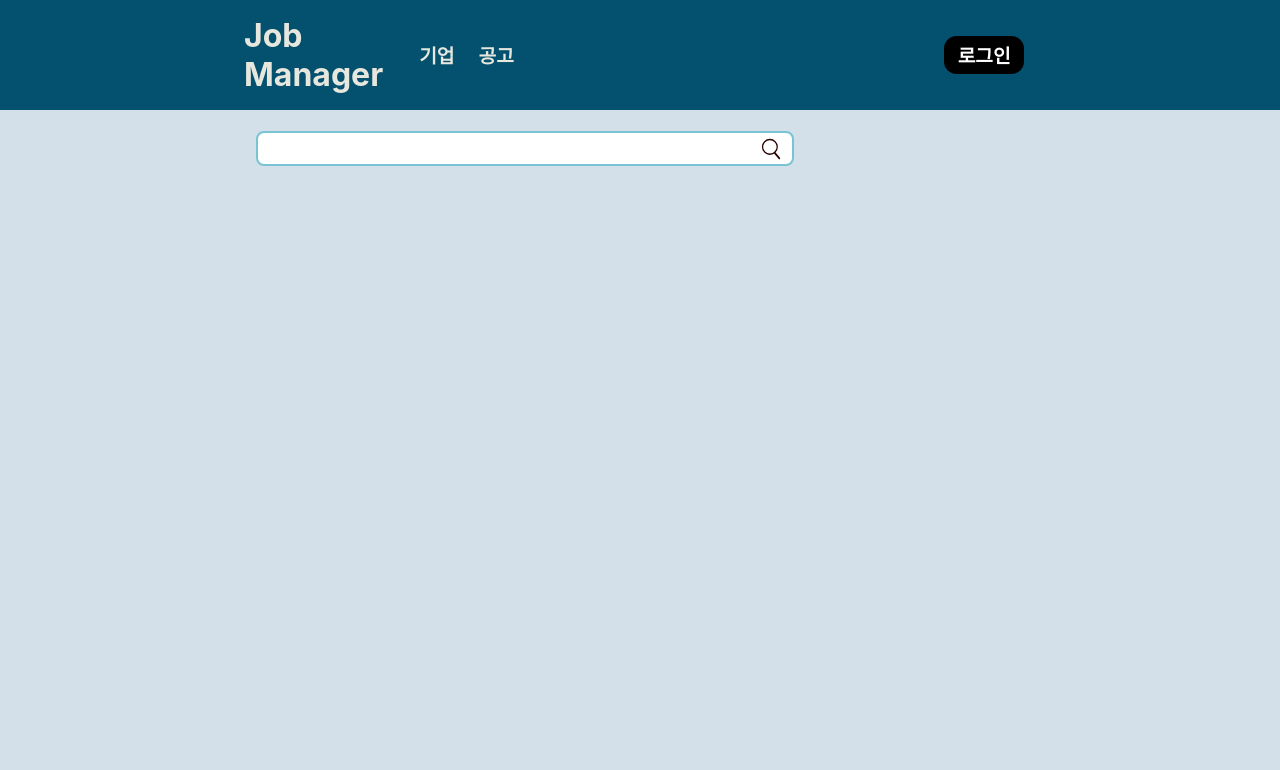
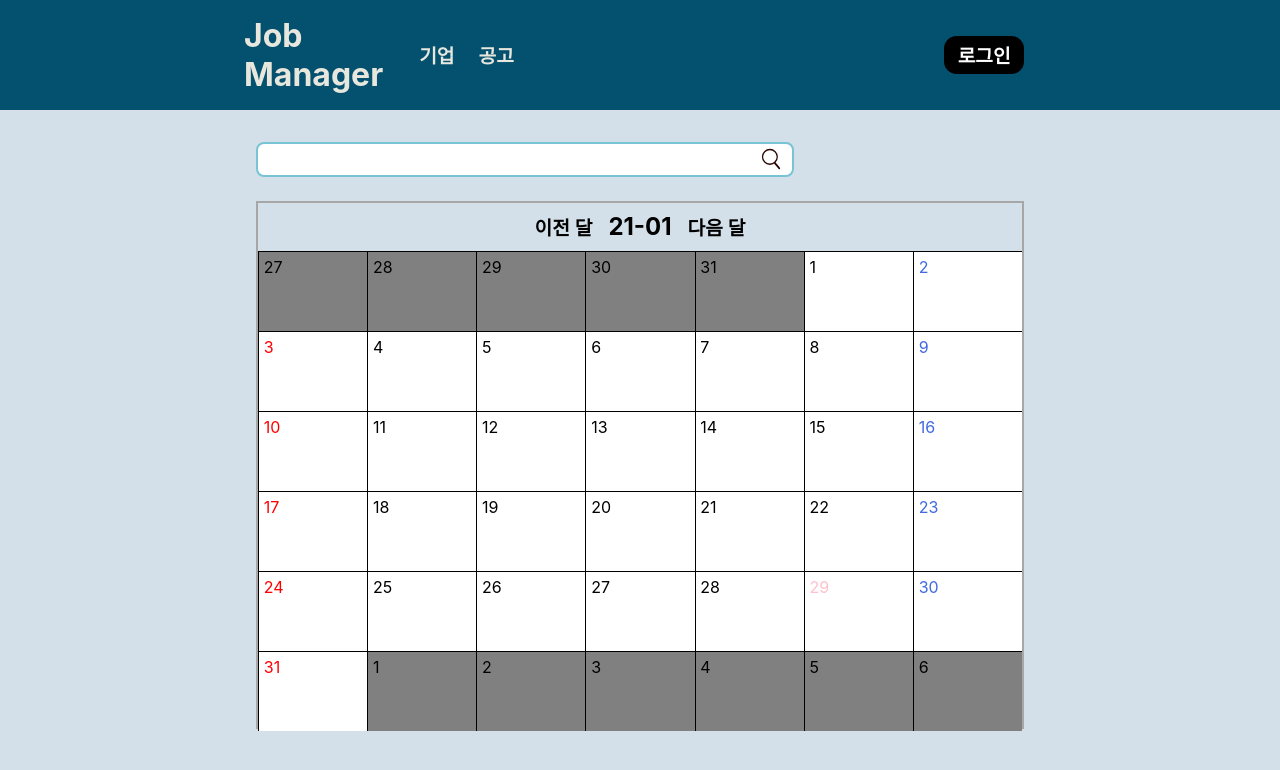
Before and after one commit to hongikbros/frontend, a React (Create React App) app: page / in a window 1280 px wide. Shown: the top 770 px of the page. Built offline with nearby package versions, Linux system fonts and the light colour scheme.

Commit message:
calendar component - 버튼으로 달 이동 작동 방식 간소화 - 인덱스 번호로 요일 확인 후 스타일링 적용 - error: 캘린더 박스의 크기가 넘치는 현상이 발생

```diff
--- a/src/component/calendar/calendar.jsx
+++ b/src/component/calendar/calendar.jsx
@@ -0,0 +1,69 @@
+import React, { useState } from 'react';
+import moment from 'moment';
+import styles from './calendar.module.css';
+import CalendarWeek from './calendar_week';
+
+const Calendar = ({ calendarInfo }) => {
+  const [today, setToday] = useState(moment());
+  const firstWeek = today.clone().startOf('month').week();
+  const lastWeek =
+    today.clone().endOf('month').week() === 1
+      ? 53
+      : today.clone().endOf('month').week();
+
+  const onClick = (event) => {
+    if (event.currentTarget.textContent === '이전 달') {
+      setToday(today.clone().subtract(1, 'month'));
+    } else {
+      setToday(today.clone().add(1, 'month'));
+    }
+  };
+
+  const getWeek = (startWeek, endWeek, day) => {
+    let result = [];
+    let week = startWeek;
+
+    for (week; week <= endWeek; week += 1) {
+      result = result.concat(<CalendarWeek day={day} week={week} key={week} />);
+    }
+
+    if (result.length === 5) {
+      result = result.concat(
+        <CalendarWeek day={day} week={week} key={week + 1} />,
+      );
+    }
+
+    return result;
+  };
+
+  console.log(today, firstWeek, lastWeek, calendarInfo);
+
+  return (
+    <div className={styles.calendarContainer}>
+      <div className={styles.calendarHeader}>
+        <button
+          type="button"
+          onClick={onClick}
+          className={styles.monthController}
+        >
+          이전 달
+        </button>
+        <span className={styles.calendarHeaderMonth}>
+          {today.format('YY-MM')}
+        </span>
+        <button
+          type="button"
+          onClick={onClick}
+          className={styles.monthController}
+        >
+          다음 달
+        </button>
+      </div>
+      <div className={styles.calendarMain}>
+        {getWeek(firstWeek, lastWeek, today)}
+      </div>
+    </div>
+  );
+};
+
+export default Calendar;
--- a/src/component/calendar/calendar.module.css
+++ b/src/component/calendar/calendar.module.css
@@ -0,0 +1,64 @@
+.calendarContainer {
+  width: 100%;
+  height: 66vh;
+  border: 2px solid #a7a7a7;
+}
+
+.calendarHeader {
+  width: 100%;
+  height: 6vh;
+  display: flex;
+  justify-content: center;
+  align-items: center;
+  padding: 0.5rem 0;
+  font-size: 1.2rem;
+  font-weight: 600;
+}
+
+.calendarMain {
+  width: 100%;
+}
+
+.calendarHeaderMonth {
+  font-size: 1.5rem;
+  font-weight: bold;
+  margin: 0 1rem;
+}
+
+.monthController {
+  cursor: pointer;
+}
+.monthController:hover {
+  color: grey;
+  transform: scale(1.1);
+}
+
+.calendarWeek {
+  width: 100%;
+  height: 10vh;
+  border-top: 1px solid black;
+  display: flex;
+}
+
+.calendarDay {
+  width: calc(100% / 7);
+  height: 100%;
+  background-color: white;
+  border-left: 1px solid black;
+  padding: 0.3rem;
+}
+.other {
+  background-color: gray;
+}
+.today {
+  color: pink;
+}
+.sun {
+  color: red;
+}
+.sat {
+  color: royalblue;
+}
+.normal {
+  color: black;
+}
--- /dev/null
+++ b/src/component/calendar/calendar_day.jsx
@@ -0,0 +1,26 @@
+import React from 'react';
+import styles from './calendar.module.css';
+
+const CalendarDay = ({ day, dayType }) => {
+  const getDayType = (type) => {
+    switch (type) {
+      case 'sat':
+        return styles.sat;
+      case 'sun':
+        return styles.sun;
+      case 'normal':
+        return styles.normal;
+      case 'other':
+        return styles.other;
+      case 'today':
+        return styles.today;
+      default:
+        throw new Error('unknown');
+    }
+  };
+
+  return (
+    <div className={`${styles.calendarDay} ${getDayType(dayType)}`}>{day}</div>
+  );
+};
+export default CalendarDay;
--- /dev/null
+++ b/src/component/calendar/calendar_week.jsx
@@ -0,0 +1,59 @@
+import React from 'react';
+import moment from 'moment';
+import styles from './calendar.module.css';
+import CalendarDay from './calendar_day';
+
+const CalendarWeek = ({ day, week }) => {
+  const getDay = () =>
+    Array(7)
+      .fill(0)
+      .map((data, index) => {
+        const days = day
+          .clone()
+          .startOf('year')
+          .week(week)
+          .startOf('week')
+          .add(index, 'day');
+
+        if (moment().format('YYYYMMDD') === days.format('YYYYMMDD')) {
+          let sat = false;
+          let sun = false;
+          if (index === 0) {
+            sun = true;
+          } else if (index === 6) {
+            sat = true;
+          }
+          return (
+            <CalendarDay
+              key={days}
+              day={days.format('D')}
+              dayType={(sun && `sun`) || (sat && `sat`) || `today`}
+            />
+          );
+        }
+        if (days.format('MM') !== day.format('MM')) {
+          return (
+            <CalendarDay key={days} day={days.format('D')} dayType="other" />
+          );
+        }
+        let sat = false;
+        let sun = false;
+        if (index === 0) {
+          sun = true;
+        } else if (index === 6) {
+          sat = true;
+        }
+        return (
+          <CalendarDay
+            key={days}
+            day={days.format('D')}
+            dayType={(sun && `sun`) || (sat && `sat`) || `normal`}
+          />
+        );
+      });
+
+  console.log(day);
+  return <div className={styles.calendarWeek}>{getDay(day, week)}</div>;
+};
+
+export default CalendarWeek;
--- a/src/component/main/main.jsx
+++ b/src/component/main/main.jsx
@@ -1,12 +1,13 @@
 import React from 'react';
+import Calendar from '../calendar/calendar';
 import Search from '../search/search';
 import styles from './main.module.css';
 
 const Main = ({ calendarInfo, sendSearchData }) => (
   <>
     <main className={styles.main}>
-      <h1>{calendarInfo}</h1>
       <Search sendSearchData={sendSearchData} />
+      <Calendar calendarInfo={calendarInfo} />
     </main>
   </>
 );
--- a/src/component/main/main.module.css
+++ b/src/component/main/main.module.css
@@ -1,3 +1,9 @@
 .main {
-  padding: 0 20%;
+  padding: 2rem 20%;
+  display: flex;
+  flex-direction: column;
 }
+
+.main > * {
+  margin-bottom: 1.5rem;
+}
```
